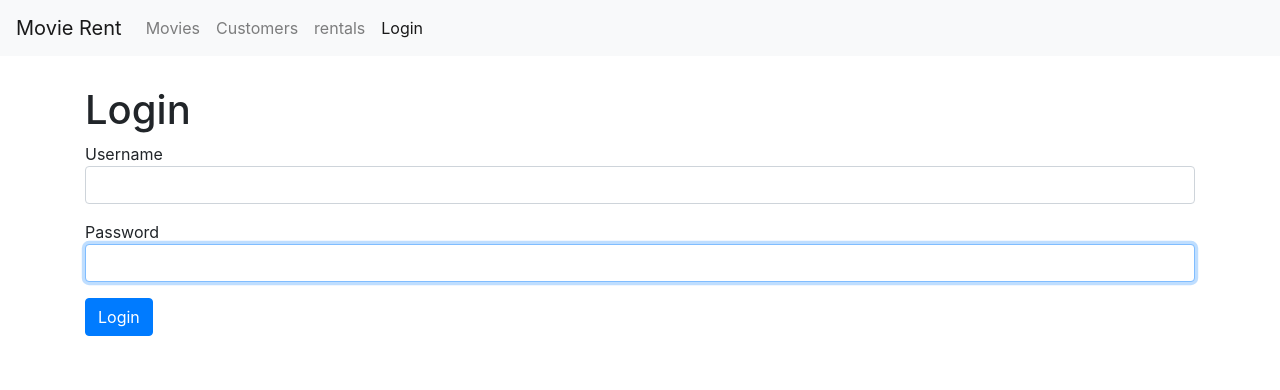
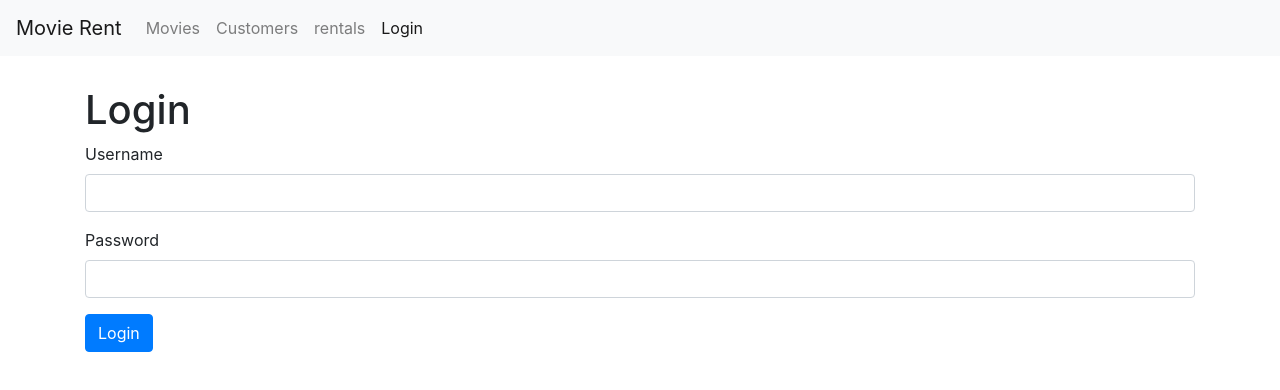
Before and after one commit to amirtabatabaii/MoviesSell, a React (Create React App) app: page /login in a window 1280 px wide. Shown: the top 390 px of the page. Built offline with nearby package versions, Linux system fonts and the light colour scheme.

Commit message:
start input validation

```diff
--- a/src/components/common/input.jsx
+++ b/src/components/common/input.jsx
@@ -1,18 +1,18 @@
 import React from "react";
 
-const Input = props => {
+const Input = ({ name, label, value, error, onChange }) => {
   return (
     <div className="form-group">
-      <lable htmlFor={props.name}>{props.lable}</lable>
+      <label htmlFor={name}>{label}</label>
       <input
-        autoFocus
-        value={props.value}
-        onChange={props.Onchange}
-        id={props.name}
-        name={props.name}
+        value={value}
+        onChange={onChange}
+        id={name}
+        name={name}
         type="text"
         className="form-control"
       />
+      {error && <div className="alert alert-danger">{error}</div>}
     </div>
   );
 };
--- a/src/components/loginForm.jsx
+++ b/src/components/loginForm.jsx
@@ -4,21 +4,53 @@ import "bootstrap/dist/css/bootstrap.css";
 
 class LoginForm extends Component {
   state = {
-    account: { username: "", password: "" }
+    account: { username: "", password: "" },
+    errors: {}
+  };
+
+  validate = () => {
+    const errors = {};
+    const { account } = this.state;
+
+    if (account.username.trim() === "")
+      errors.username = "Username is required.";
+    if (account.password.trim() === "")
+      errors.password = "Password is required.";
+
+    return Object.keys(errors).length === 0 ? null : errors;
   };
 
   handleSubmit = e => {
     e.preventDefault();
+    const errors = this.validate();
+    this.setState({ errors: errors || {} });
+    if (errors) return;
+
+    //Call the Server
+    console.log("Submitted");
+  };
+
+  validateProperty = input => {
+    if (input.ame === "username") {
+      if (input.vaue.trim() === "") return "Username is required.";
+      //...
+    }
   };
 
   handleChange = ({ currentTarget: input }) => {
+    const errors = { ...this.state.errors };
+    const errorMessage = this.validateProperty(input);
+    if (errorMessage) errors[input.name] = errorMessage;
+    else delete errors[input.name];
+
     const account = { ...this.state.account };
     account[input.name] = input.value;
-    this.setState({ account });
+
+    this.setState({ account, errors });
   };
 
   render() {
-    const { account } = this.state;
+    const { account, errors } = this.state;
 
     return (
       <div>
@@ -26,15 +58,17 @@ class LoginForm extends Component {
         <form onSubmit={this.handleSubmit}>
           <Input
             name="username"
-            lable="Username"
             value={account.username}
-            Onchange={this.handleChange}
+            label="Username"
+            onChange={this.handleChange}
+            error={errors.username}
           />
           <Input
             name="password"
-            lable="Password"
             value={account.password}
-            Onchange={this.handleChange}
+            label="Password"
+            onChange={this.handleChange}
+            error={errors.password}
           />
           <button className="btn btn-primary">Login</button>
         </form>
```
